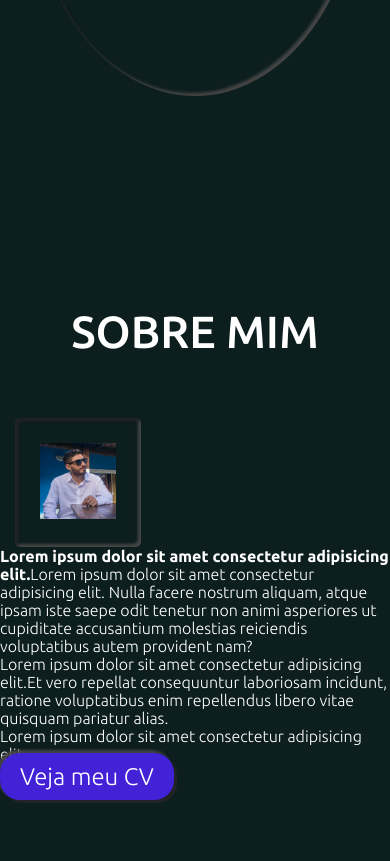
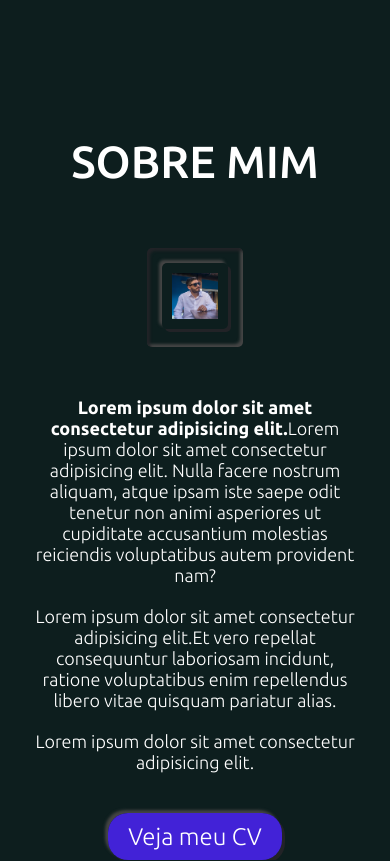
Before and after one commit to rafilds66/Portifolio-Rafael-Lacerda, a plain HTML site: page index.html in a window 390 px wide. Shown: the part 879-1740 px from the top of the page. Drawn offline with nearby package versions, Linux system fonts and the light colour scheme.

Commit message:
corrigindo responsividade do home.css, header.css e about.css

```diff
--- a/index.html
+++ b/index.html
@@ -34,7 +34,7 @@
                         </div>
                     </label>
                     <ul>
-                        <li><a href="#sobre">Sobre</a></li>
+                        <li><a href="#sobre-mim">Sobre</a></li>
                         <li><a href="#habilidades">Habilidades</a></li>
                         <li><a href="#projetos">Meus Projetos</a></li>
                     </ul>
@@ -75,7 +75,7 @@
         </div>
     </section>
 
-    <section class="sobre-mim section id='sobre-mim">
+    <section class="sobre-mim section id='sobre-mim" id="sobre-mim">
         <div class="container">
             <div class="row">
                 <div class="section-title">
@@ -86,7 +86,7 @@
             <div class="row">
                 <div class="imagem-sobre-mim">
                     <div class="img-box inner-shadow">
-                        <img src="./src/img/foto-perfil2.jpg" alt="Foto Perfil">
+                        <img src="./src/img/foto-perfil2.jpg" alt="Foto Perfil" class="outer-shadow">
                     </div>
                 </div>
 
@@ -106,12 +106,11 @@
                     </p>
 
                     <div class="botoes">
-                        <a href="./src/arquivos\cv.pdf" class="botao outer-shadow">Veja meu CV</a>
+                        <a target="_blank" href="./src/arquivos/cv.pdf" class="botao outer-shadow">Veja meu CV</a>
                     </div>
                 </div>
             </div>
         </div>
     </section>
 </body>
-
 </html>
--- a/src/css/global.css
+++ b/src/css/global.css
@@ -60,9 +60,9 @@ body{
     box-shadow:  inset 3px 3px 3px #222327, inset -3px -3px 3px #454545;
 }
 
-.section{
+/* .section{
     padding: 7rem 0 7rem;
-}
+} */
 
 .section-title{
     text-align: center;
--- a/src/css/sections/about.css
+++ b/src/css/sections/about.css
@@ -1,5 +1,5 @@
 .sobre-mim .imagem-sobre-mim{
-    max-width: 40%;
+    max-width: 35%;
     padding: 0 15px;
 }
 
@@ -13,3 +13,38 @@
     border: 10px solid transparent;
     border-radius: 5px;
 }
+
+.sobre-mim .informacoes-sobre-mim{
+    max-width: 50%;
+    padding: 0 25px;
+}
+
+.sobre-mim .informacoes-sobre-mim .botoes{
+    margin-top: 50px;
+}
+
+.sobre-mim .informacoes-sobre-mim p{
+    font-size: 1.8rem;
+    margin-bottom: 20px;
+}
+
+@media(max-width: 980px){
+    .sobre-mim .row{
+        justify-content: center;
+    }
+
+    .sobre-mim .imagem-sobre-mim{
+        max-width: 40%;
+        padding: 0 var(--mobilePadding);
+        margin-bottom: 50px;
+    }
+
+    .sobre-mim .informacoes-sobre-mim{
+        padding: 0 var(--mobilePadding);
+        text-align: center;
+    }
+
+    .sobre-mim .informacoes-sobre-mim{
+        max-width: 100%;
+    }
+}
--- a/src/css/sections/header.css
+++ b/src/css/sections/header.css
@@ -102,13 +102,13 @@
     bottom: 0;
 }
 
-@media(max-width: 1280px) {
+@media(max-width: 980px) {
     .header {
         padding: var(--mobilePadding);
     }
 }
 
-@media(max-width: 900px) {
+@media(max-width: 980px) {
     .header .menu {
         display: block;
     }
--- a/src/css/sections/home.css
+++ b/src/css/sections/home.css
@@ -11,12 +11,12 @@
 .home .img-home{
     flex: 0 0 50%;
     max-width: 50%;
-    padding: 0 15px;
+    padding: 0 25px;
 }
 
 .home .img-home .img-box{
-    max-width: 450px;
-    height: 450px;
+    max-width: 350px;
+    height: 350px;
     margin: auto;
     border-radius: 50%;
 }
@@ -47,8 +47,7 @@
     margin-bottom: 30px;
 }
 
-
-@media(max-width: 1280px){
+@media(max-width: 980px){
     .home .text-home,
     .home .img-home{
         flex: 0 0 100%;
```
